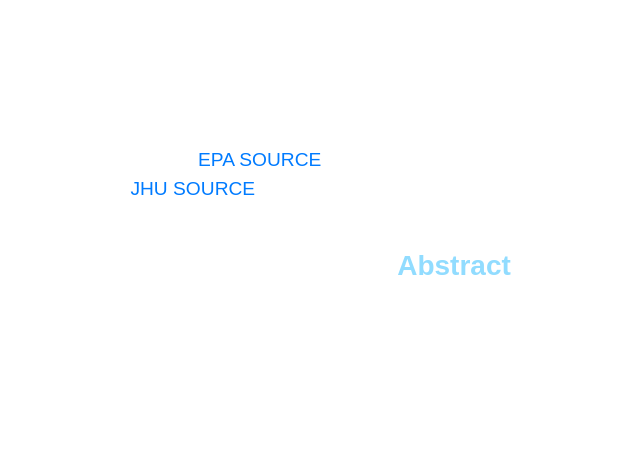
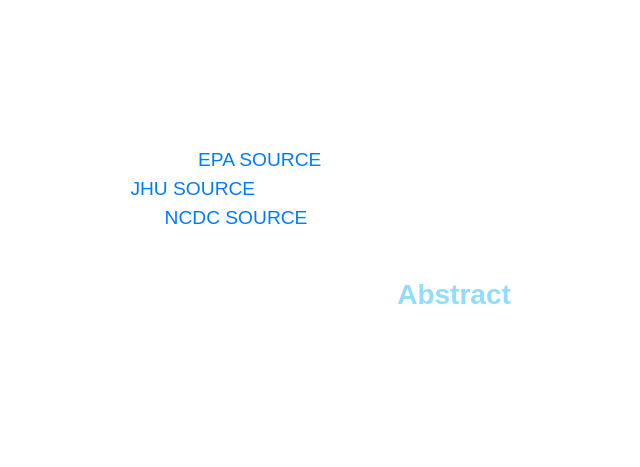
Before and after one commit to darbyna/DCPRP, a Django app: page /home/ in a window 1280 px wide. Shown: the part 815-1282 px from the top of the page, without its empty margins (186-826 px from the left). Run offline with Django 3.2, Linux system fonts and the light colour scheme; parts of the project's set-up code (start-up, migrations or seed data) failed here and were passed over; some libraries are stand-ins or nearby versions.

Commit message:
Make it work

```diff
--- a/analyzer/templates/analyzer/home.html
+++ b/analyzer/templates/analyzer/home.html
@@ -54,6 +54,8 @@
                   <br>
                   <i> Johns Hopkins University </i>: <a href="https://github.com/CSSEGISandData/COVID-19/tree/master/csse_covid_19_data"> JHU SOURCE </a>
                   <br>
+                  <i> National Climate Data Center </i>: <a href="https://www.ncdc.noaa.gov/cdo-web/"> NCDC SOURCE </a>
+                  <br>
                   <br>
               </p>
               <H3 style="color: rgb(145, 220, 255);text-align: center;"><b>Abstract</b></H3>
```
